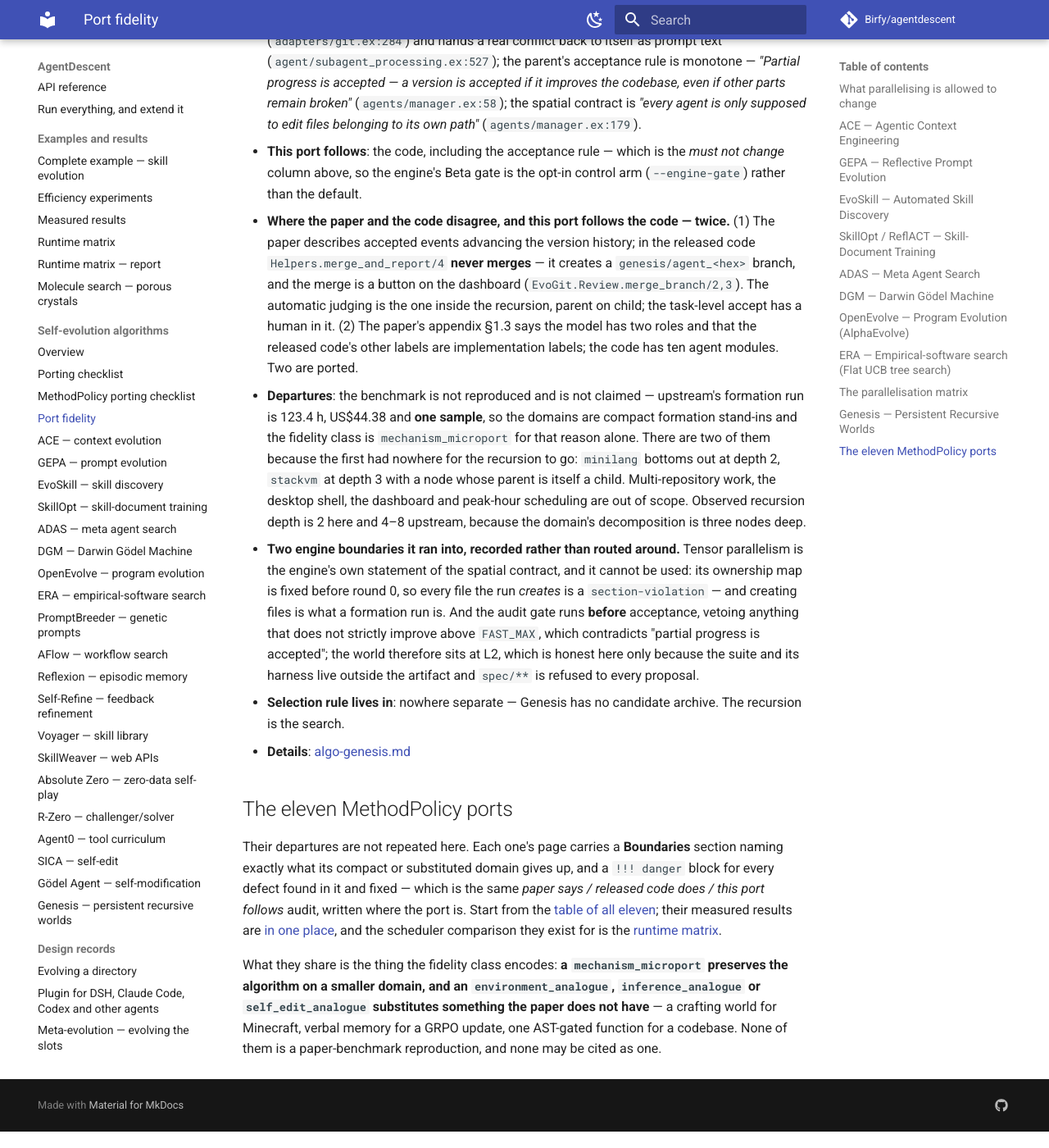
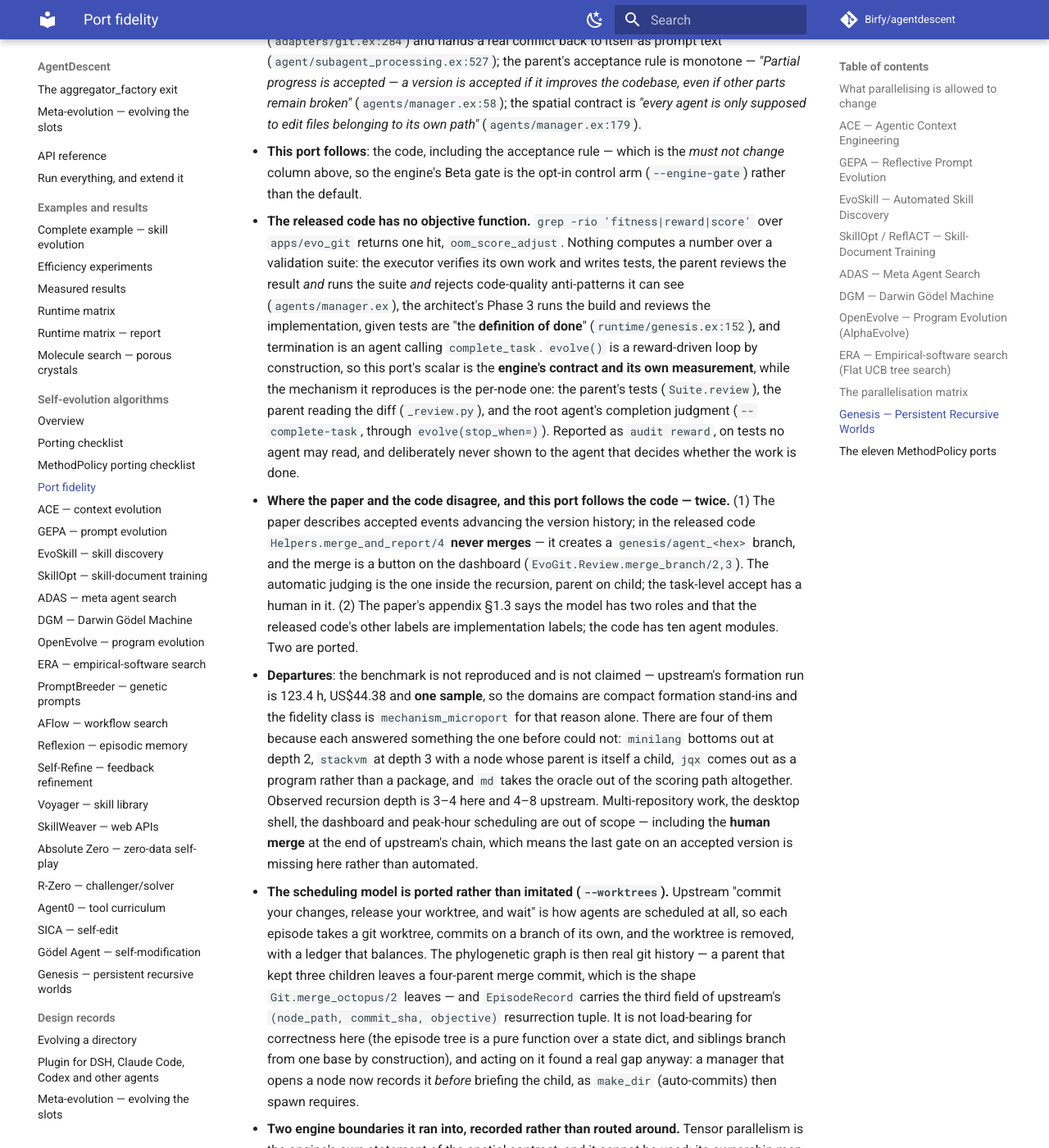
Before and after one commit to Birfy/agentdescent, an MkDocs documentation site: the page built from docs/port-fidelity.md, in a window 1280 px wide and 1400 px high, scrolled down 12595 px. Shown: the whole window at 82% size. Built offline with MkDocs 1.6.1 and Material for MkDocs 9.7.7, drawn with Linux system fonts in a browser that asks for light colours; comment, search, counter and statistics services are not loaded.

Commit message:
Genesis: bring the fidelity page up to what the port now does
Three entries it was missing: upstream has no objective function (so this port's
scalar is the engine's contract and its own measurement, while the mechanism it
reproduces is the per-node one -- the parent's tests, the parent reading the diff, and
the root agent's completion judgment); the scheduling model is ported rather than
imitated, with a worktree and a commit per episode and the worktree released; and the
human merge at the end of upstream's chain is out of scope, which means the last gate
on an accepted version is missing here rather than automated.

Also four domains rather than two, observed depth 3-4, and `stop_when=` in the seam
list.

Co-Authored-By: Claude Opus 5 <noreply@anthropic.com>
Claude-Session: https://claude.ai/code/session_016CjFJhQ2Wxq9Vr3Fu38KrW

```diff
--- a/docs/port-fidelity.md
+++ b/docs/port-fidelity.md
@@ -442,6 +442,19 @@ passed.
 * **This port follows**: the code, including the acceptance rule — which is the
   *must not change* column above, so the engine's Beta gate is the opt-in control
   arm (`--engine-gate`) rather than the default.
+* **The released code has no objective function.** `grep -rio 'fitness|reward|score'`
+  over `apps/evo_git` returns one hit, `oom_score_adjust`. Nothing computes a number
+  over a validation suite: the executor verifies its own work and writes tests, the
+  parent reviews the result *and* runs the suite *and* rejects code-quality
+  anti-patterns it can see (`agents/manager.ex`), the architect's Phase 3 runs the
+  build and reviews the implementation, given tests are "the **definition of done**"
+  (`runtime/genesis.ex:152`), and termination is an agent calling `complete_task`.
+  `evolve()` is a reward-driven loop by construction, so this port's scalar is the
+  **engine's contract and its own measurement**, while the mechanism it reproduces is
+  the per-node one: the parent's tests (`Suite.review`), the parent reading the diff
+  (`_review.py`), and the root agent's completion judgment (`--complete-task`, through
+  `evolve(stop_when=)`). Reported as `audit reward`, on tests no agent may read, and
+  deliberately never shown to the agent that decides whether the work is done.
 * **Where the paper and the code disagree, and this port follows the code —
   twice.** (1) The paper describes accepted events advancing the version history;
   in the released code `Helpers.merge_and_report/4` **never merges** — it creates
@@ -454,11 +467,25 @@ passed.
 * **Departures**: the benchmark is not reproduced and is not claimed — upstream's
   formation run is 123.4 h, US$44.38 and **one sample**, so the domains are
   compact formation stand-ins and the fidelity class is `mechanism_microport` for
-  that reason alone. There are two of them because the first had nowhere for the
-  recursion to go: `minilang` bottoms out at depth 2, `stackvm` at depth 3 with a
-  node whose parent is itself a child. Multi-repository work, the desktop shell, the dashboard and
-  peak-hour scheduling are out of scope. Observed recursion depth is 2 here and
-  4–8 upstream, because the domain's decomposition is three nodes deep.
+  that reason alone. There are four of them because each answered something the one
+  before could not: `minilang` bottoms out at depth 2, `stackvm` at depth 3 with a
+  node whose parent is itself a child, `jqx` comes out as a program rather than a
+  package, and `md` takes the oracle out of the scoring path altogether. Observed
+  recursion depth is 3–4 here and 4–8 upstream. Multi-repository work, the desktop
+  shell, the dashboard and peak-hour scheduling are out of scope — including the
+  **human merge** at the end of upstream's chain, which means the last gate on an
+  accepted version is missing here rather than automated.
+* **The scheduling model is ported rather than imitated (`--worktrees`).** Upstream
+  "commit your changes, release your worktree, and wait" is how agents are scheduled
+  at all, so each episode takes a git worktree, commits on a branch of its own, and
+  the worktree is removed, with a ledger that balances. The phylogenetic graph is then
+  real git history — a parent that kept three children leaves a four-parent merge
+  commit, which is the shape `Git.merge_octopus/2` leaves — and `EpisodeRecord` carries
+  the third field of upstream's `(node_path, commit_sha, objective)` resurrection
+  tuple. It is not load-bearing for correctness here (the episode tree is a pure
+  function over a state dict, and siblings branch from one base by construction), and
+  acting on it found a real gap anyway: a manager that opens a node now records it
+  *before* briefing the child, as `make_dir` (auto-commits) then spawn requires.
 * **Two engine boundaries it ran into, recorded rather than routed around.**
   Tensor parallelism is the engine's own statement of the spatial contract, and
   it cannot be used: its ownership map is fixed before round 0, so every file the
```
Also changed, not shown: docs/self-evolution-examples.md (+1 -1 lines).
